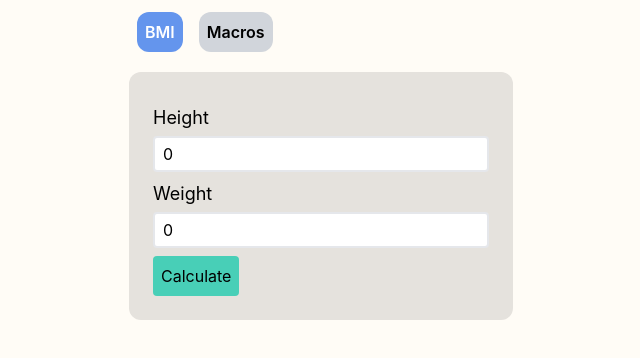
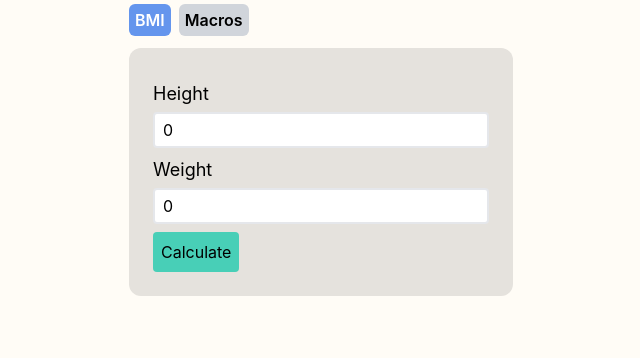
Before and after one commit to Klaymant/nutrimate, a React (Create React App) app: page /bmi in a window 1280 px wide. Shown: the top 358 px of the page, without its empty margins (319-959 px from the left). Built offline with nearby package versions, Linux system fonts and the light colour scheme.

Commit message:
Use Link components instead of buttons for nav elements

```diff
--- a/src/Menu.tsx
+++ b/src/Menu.tsx
@@ -1,15 +1,11 @@
-import { useLocation, useNavigate } from "react-router";
 import NavButton from "./component/NavButton";
 import { ROUTE_PATHS } from "./routes";
 
-export const Menu = () => {
-    const navigate = useNavigate();
-    const location = useLocation();
-
-    return (
-        <>
-            <NavButton onClick={() => navigate(ROUTE_PATHS.BMI)} active={location.pathname === ROUTE_PATHS.BMI}>BMI</NavButton>
-            <NavButton onClick={() => navigate(ROUTE_PATHS.MACROS)} active={location.pathname === ROUTE_PATHS.MACROS}>Macros</NavButton>
-        </>
-    );
-};
+export const Menu = () => (
+    <>
+        <ul>
+            <NavButton path={ROUTE_PATHS.BMI}>BMI</NavButton>
+            <NavButton path={ROUTE_PATHS.MACROS}>Macros</NavButton>
+        </ul>
+    </>
+);
--- a/src/component/NavButton.tsx
+++ b/src/component/NavButton.tsx
@@ -1,22 +1,27 @@
 import { ReactNode } from "react";
+import { Link, useLocation } from "react-router-dom";
 
 const getActiveClasses = (active: boolean) => active ? 'bg-primary border-primary text-white' : 'bg-gray-300 text-black';
 
-const NavButton = ({ children, active, onClick }: NavButtonProps) => (
-  <button
-    type="button"
-    className={`font-semibold ${getActiveClasses(active)} p-2 m-1 mx-2 rounded-xl`}
-    onClick={onClick}
-    tabIndex={0}
-  >
-    {children}
-  </button>
-);
+const NavButton = ({ children, path }: NavButtonProps) => {
+  const location = useLocation();
+  const isActive = location.pathname === path;
+
+  return (
+    <li>
+      <Link
+        to={path}
+        className={`font-semibold ${getActiveClasses(isActive)} p-1.5 mr-2 rounded-md`}
+      >
+        {children}
+      </Link>
+    </li>
+  );
+};
 
 type NavButtonProps = {
   children: ReactNode;
-  active: boolean;
-  onClick?: () => void;
+  path: string;
 };
 
 export default NavButton;
```
